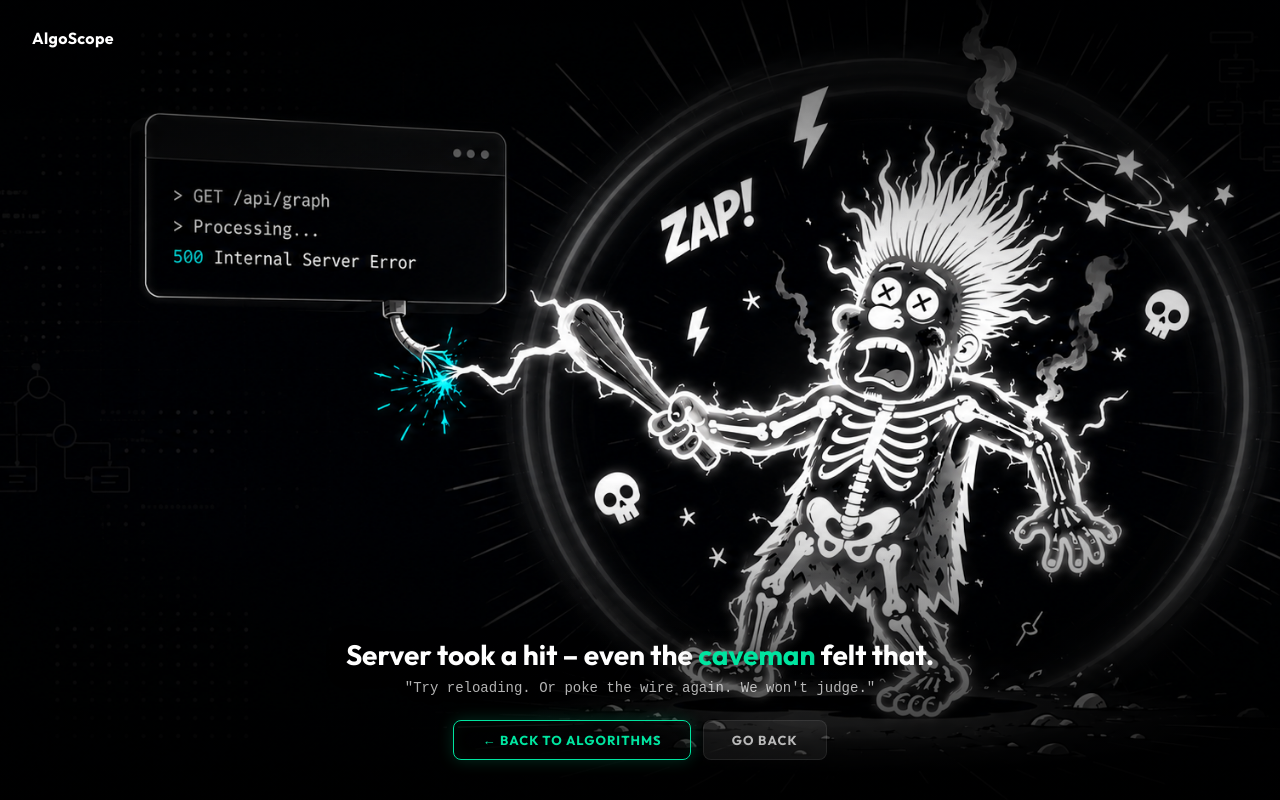
After one commit to Shivamchaubey14/leetcode_visualizer, a Django app: template visualizer/templates/500.html in a window 1280 px wide. The commit adds this page. Run offline with Django 5.2, Linux system fonts and the light colour scheme; the template is opened without the code that fills it, so the values that code supplies are empty.

Commit message:
feat: add cinematic custom 404 and 500 error pages

```diff
--- a/core/urls.py
+++ b/core/urls.py
@@ -1,7 +1,14 @@
 from django.contrib import admin
 from django.urls import path, include
+from django.conf import settings
+from django.conf.urls.static import static
 
 urlpatterns = [
     path('admin/', admin.site.urls),
     path('', include('visualizer.urls')),
 ]
+
+urlpatterns += static(settings.STATIC_URL, document_root=settings.STATIC_ROOT)
+
+handler404 = 'visualizer.views.custom_404'
+handler500 = 'django.views.defaults.server_error'
--- /dev/null
+++ b/visualizer/templates/500.html
@@ -0,0 +1,140 @@
+{% load static %}
+
+<!DOCTYPE html>
+<html lang="en">
+<head>
+<meta charset="UTF-8">
+<meta name="viewport" content="width=device-width, initial-scale=1.0">
+<title>404 – AlgoScope</title>
+<link rel="icon" type="image/png" href="{% static 'visualizer/images/favicon.png' %}">
+<link href="https://fonts.googleapis.com/css2?family=Outfit:wght@300;400;600;700;800&display=swap" rel="stylesheet">
+<style>
+  :root {
+    --bg-deep: #0D0F14;
+    --cyan: #00E5A0;
+    --white: #FFFFFF;
+    --white-70: rgba(255,255,255,0.7);
+    --border: rgba(255,255,255,0.08);
+  }
+  *, *::before, *::after { box-sizing: border-box; margin: 0; padding: 0; }
+  html, body {
+    width: 100%; height: 100%;
+    background: var(--bg-deep);
+    font-family: 'Outfit', sans-serif;
+    overflow: hidden;
+    color: var(--white);
+  }
+
+  /* full-screen image */
+  .hero-img {
+    position: fixed; inset: 0;
+    width: 100%; height: 100%;
+    object-fit: cover;
+    object-position: center;
+    z-index: 0;
+  }
+
+  /* subtle dark vignette so text pops */
+  .vignette {
+    position: fixed; inset: 0; z-index: 1;
+    background:
+      radial-gradient(ellipse 80% 50% at 50% 50%, transparent 40%, rgba(0,0,0,0.55) 100%),
+      linear-gradient(to bottom, rgba(0,0,0,0.35) 0%, transparent 30%, transparent 60%, rgba(0,0,0,0.7) 100%);
+  }
+
+  /* logo */
+  .logo {
+    position: fixed; top: 28px; left: 32px; z-index: 10;
+    display: flex; align-items: center; gap: 10px;
+    font-size: 16px; font-weight: 700; letter-spacing: 0.02em;
+    animation: fadeUp 0.6s 0.2s ease both;
+  }
+  .logo-icon {
+    width: 32px; height: 32px;
+    border: 1.5px solid var(--cyan); border-radius: 6px;
+    display: flex; align-items: center; justify-content: center;
+    color: var(--cyan); font-size: 12px; font-weight: 800;
+  }
+
+  /* bottom text block */
+  .bottom-block {
+    position: fixed; bottom: 0; left: 0; right: 0; z-index: 10;
+    display: flex; flex-direction: column; align-items: center;
+    padding-bottom: clamp(28px, 5vh, 52px);
+    animation: fadeUp 0.7s 0.4s ease both;
+  }
+
+  .error-headline {
+    font-size: clamp(18px, 2.2vw, 28px);
+    font-weight: 700; text-align: center;
+    margin-bottom: 8px;
+    text-shadow: 0 2px 20px rgba(0,0,0,0.8);
+  }
+  .error-headline .cyan { color: var(--cyan); }
+
+  .error-sub {
+    font-family: 'Courier New', monospace;
+    font-size: clamp(11px, 1.2vw, 14px);
+    color: var(--white-70);
+    margin-bottom: 24px;
+    text-shadow: 0 1px 10px rgba(0,0,0,0.9);
+  }
+
+  .btn-row { display: flex; gap: 12px; }
+  .btn {
+    padding: 11px 28px; border-radius: 8px;
+    font-family: 'Outfit', sans-serif;
+    font-size: 13px; font-weight: 700; letter-spacing: 0.08em; text-transform: uppercase;
+    cursor: pointer; border: none; outline: none;
+    transition: transform 0.15s, box-shadow 0.15s, background 0.15s;
+    text-decoration: none; display: inline-flex; align-items: center; gap: 8px;
+  }
+  .btn:hover { transform: translateY(-2px); }
+  .btn-primary {
+    background: transparent;
+    color: var(--cyan);
+    border: 1.5px solid var(--cyan);
+    box-shadow: 0 0 16px rgba(0,229,160,0.2), inset 0 0 16px rgba(0,229,160,0.05);
+  }
+  .btn-primary:hover {
+    background: rgba(0,229,160,0.1);
+    box-shadow: 0 0 28px rgba(0,229,160,0.4), inset 0 0 20px rgba(0,229,160,0.1);
+  }
+  .btn-ghost {
+    background: rgba(255,255,255,0.06);
+    color: var(--white-70);
+    border: 1px solid var(--border);
+  }
+  .btn-ghost:hover { background: rgba(255,255,255,0.1); color: var(--white); }
+
+  @keyframes fadeUp {
+    from { opacity:0; transform: translateY(16px); }
+    to   { opacity:1; transform: translateY(0); }
+  }
+</style>
+</head>
+<body>
+
+  <!-- THE IMAGE -->
+  <img class="hero-img" src="{% static 'visualizer/images/500-caveman.png' %}" alt="404 caveman">
+  <div class="vignette"></div>
+
+  <!-- LOGO -->
+  <div class="logo">
+    <span>AlgoScope</span>
+  </div>
+
+  <!-- BOTTOM TEXT + BUTTONS -->
+  <div class="bottom-block">
+    <h1 class="error-headline">
+      Server took a hit – even the <span class="cyan">caveman</span> felt that.
+    </h1>
+    <p class="error-sub">"Try reloading. Or poke the wire again. We won't judge."</p>
+    <div class="btn-row">
+      <a href="/" class="btn btn-primary">← Back to Algorithms</a>
+      <button class="btn btn-ghost" onclick="history.back()">Go Back</button>
+    </div>
+  </div>
+
+</body>
+</html>
--- a/visualizer/templates/visualizer/base.html
+++ b/visualizer/templates/visualizer/base.html
@@ -5,7 +5,6 @@
     <meta charset="UTF-8">
     <meta name="viewport" content="width=device-width, initial-scale=1.0">
     <title>AlgoScope – Algorithm Visualizer</title>
-    {% load static %}
     <link rel="icon" type="image/png" href="{% static 'images/favicon.png' %}">
     <link rel="icon" type="image/png" href="favicon.png">
     <link rel="preconnect" href="https://fonts.googleapis.com">
--- a/visualizer/urls.py
+++ b/visualizer/urls.py
@@ -7,4 +7,6 @@ urlpatterns = [
     path('api/run/<slug:slug>/', views.run_code, name='run_code'),
     path('api/steps/<slug:slug>/', views.get_steps, name='get_steps'),
     path('api/explanation/<slug:slug>/', views.get_explanation, name='get_explanation'),  # NEW
-]
+    path('500/', views.error_500_preview, name='error_500_preview'),
+    path('404/', views.error_404_preview, name='error_404_preview'),
+    ]
```
Also changed, not shown: core/settings.py (+9 -5 lines), visualizer/templates/404.html (added, +140 -0 lines), visualizer/views.py (+9 -0 lines), visualizer/static/visualizer/images/404-caveman.png (added), visualizer/static/visualizer/images/500-caveman.png (added), visualizer/static/visualizer/images/favicon.png (renamed from visualizer/static/images/favicon.png).
